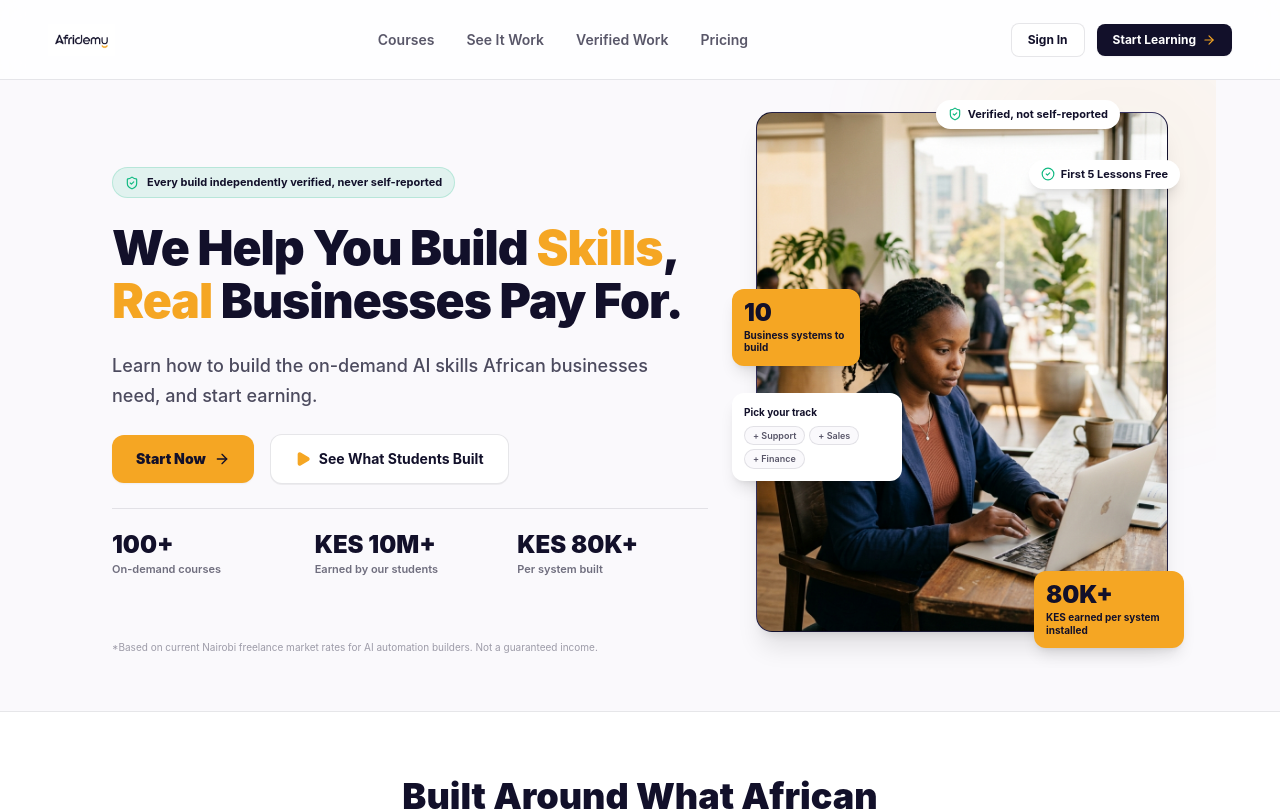
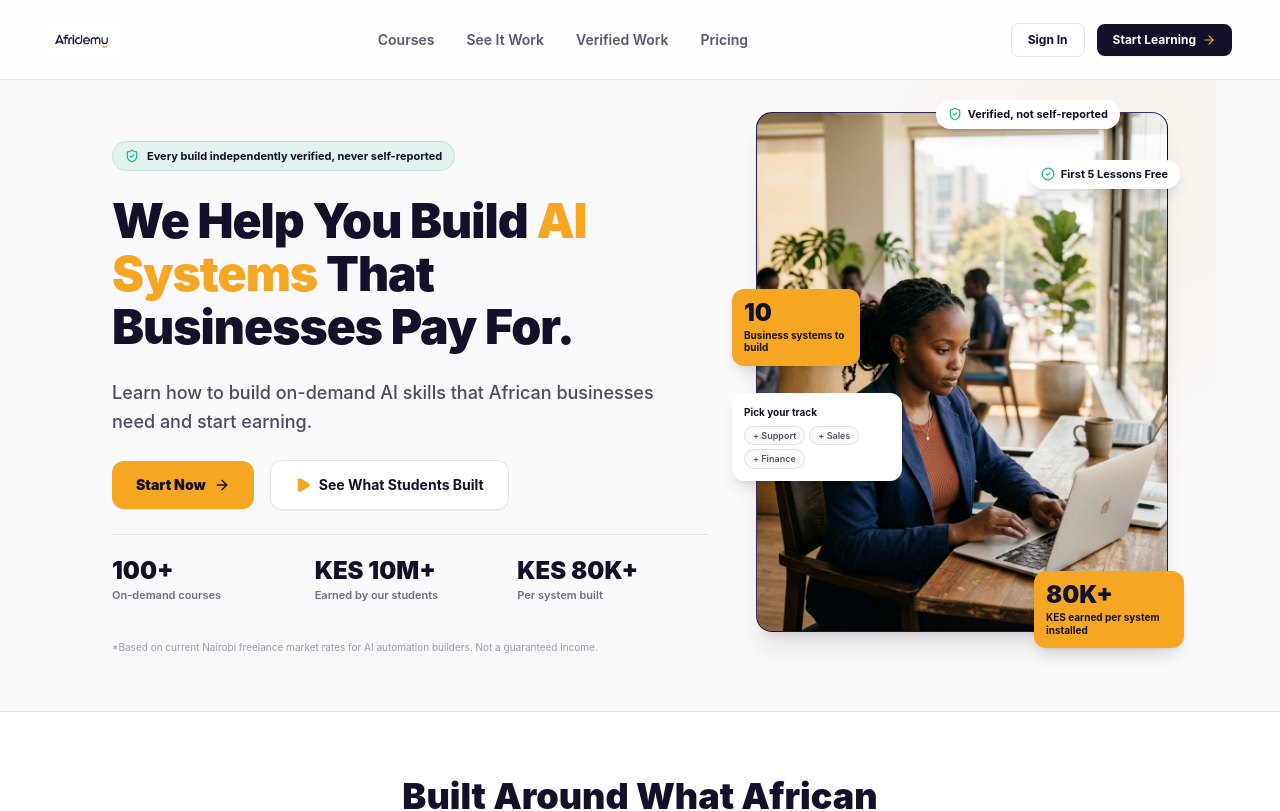
Before and after one commit to manuelmoureh/africademy-learning-platform, a React (Vite) app: page / in a window 1280 px wide. Shown: the top 811 px of the page. Built offline with nearby package versions, Linux system fonts and the light colour scheme; a web font is replaced by a local one.

Commit message:
Update hero headline and subtitle copy

```diff
--- a/src/components/LandingPage.tsx
+++ b/src/components/LandingPage.tsx
@@ -102,11 +102,11 @@ export const LandingPage: React.FC<LandingPageProps> = ({
             </div>
 
             <h1 className="text-3xl sm:text-4xl md:text-5xl font-black text-[#12102A] tracking-[-0.02em] leading-[1.1]">
-              We Help You Build <span className="text-[#F5A623]">Skills</span>, <span className="text-[#F5A623]">Real</span> Businesses Pay For.
+              We Help You Build <span className="text-[#F5A623]">AI Systems</span> That Businesses Pay For.
             </h1>
 
             <p className="text-base sm:text-lg text-[#12102A]/75 font-medium leading-relaxed max-w-xl">
-              Learn how to build the on-demand AI skills African businesses need, and start earning.
+              Learn how to build on-demand AI skills that African businesses need and start earning.
             </p>
 
             {/* CTAs */}
```
